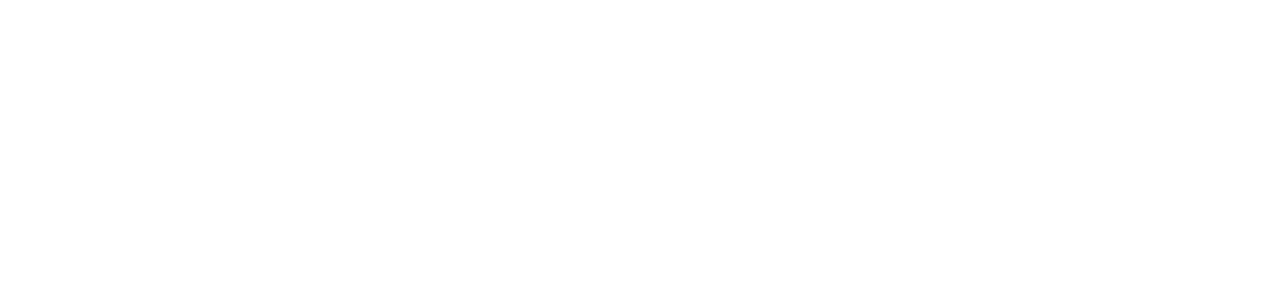
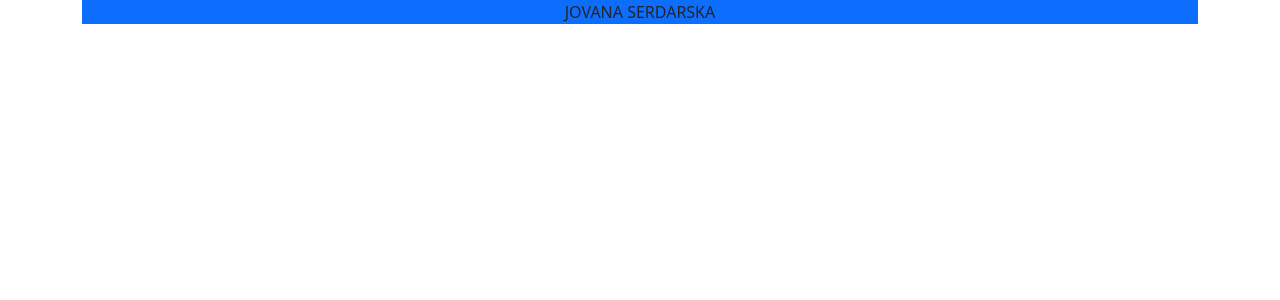
Before and after one commit to serdarska/banks-frontend, a Nuxt app: page / in a window 1280 px wide. Shown: the top 300 px of the page. Built offline with nearby package versions, Linux system fonts and the light colour scheme.

Commit message:
installed fontawesome

```diff
--- a/assets/sass/app.scss
+++ b/assets/sass/app.scss
@@ -1 +1,3 @@
+$fa-font-path: "~font-awesome/fonts";
 @import "~bootstrap/scss/bootstrap";
+@import "~font-awesome/scss/font-awesome";
--- a/nuxt.config.js
+++ b/nuxt.config.js
@@ -20,8 +20,7 @@ export default {
   },
 
   // Global CSS: https://go.nuxtjs.dev/config-css
-  css: [
-  ],
+  css: ["./assets/sass/app.scss"],
 
   // Plugins to run before rendering page: https://go.nuxtjs.dev/config-plugins
   plugins: [
--- a/pages/index.vue
+++ b/pages/index.vue
@@ -1,5 +1,9 @@
 <template>
-
+<div class="container text-center">
+  <div class="bg-primary">
+    JOVANA SERDARSKA
+  </div>
+</div>
 </template>
 
 <script>
```
Also changed, not shown: package.json (+6 -2 lines), 1 other file (tests, documents, lock files or other folders).
